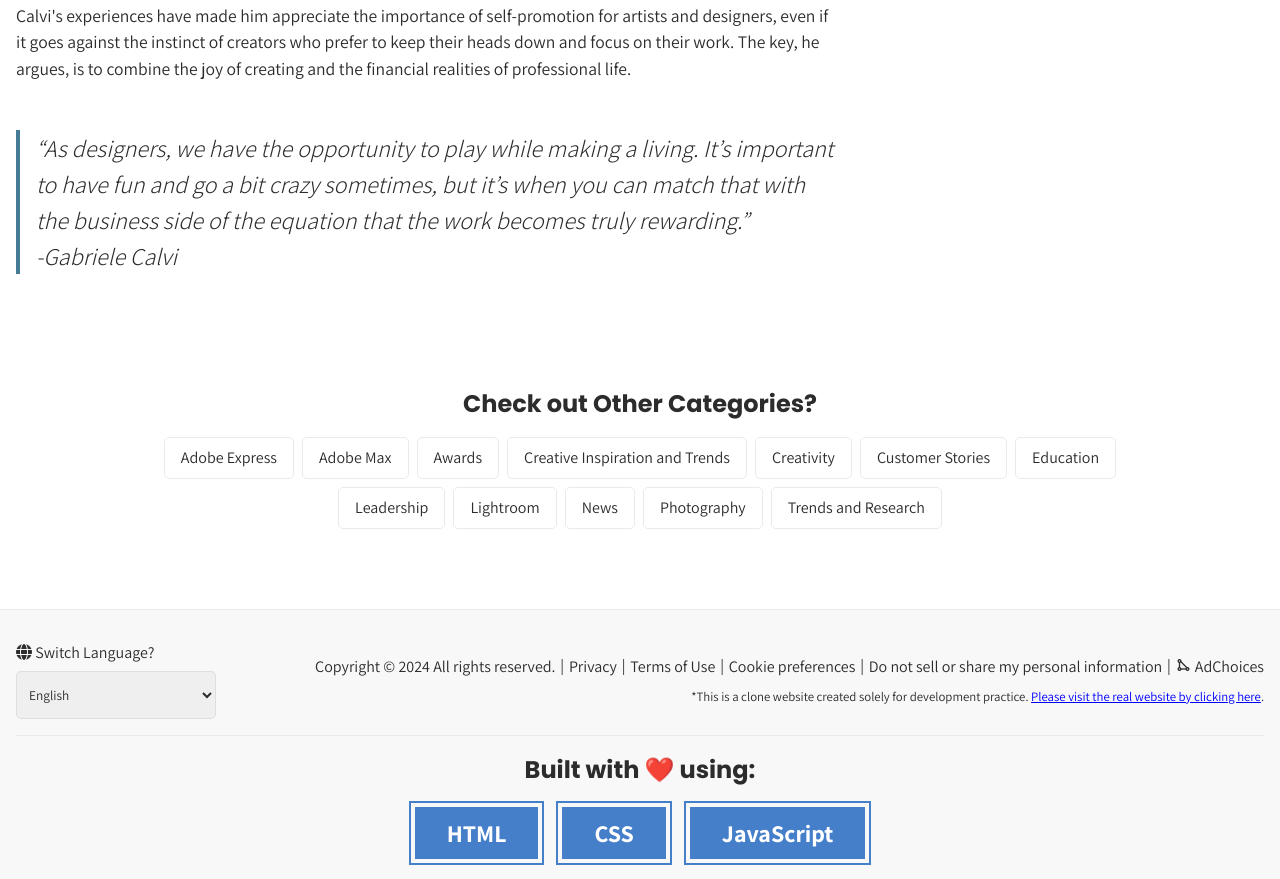
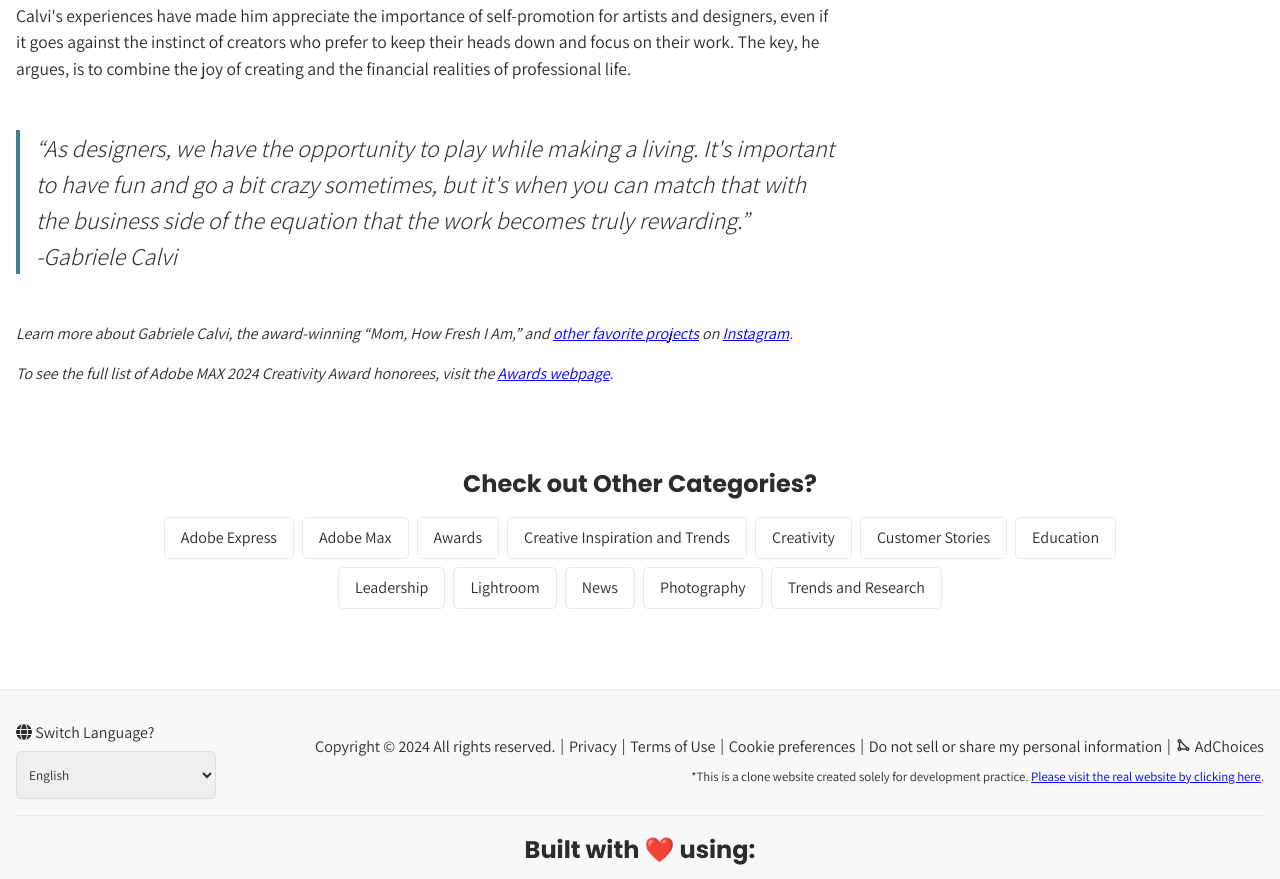
Before and after one commit to s9poa/adobe-blog, a plain HTML site: page html/pages/article-v2.html in a window 1280 px wide. Shown: the part 3610-4489 px from the top of the page. Drawn offline with nearby package versions, Linux system fonts and the light colour scheme.

Commit message:
Completed article-v2.html

```diff
--- a/css/pages/article.css
+++ b/css/pages/article.css
@@ -161,6 +161,11 @@ main .article__left-grid .txt-grouping .article-quote {
     font-size: 1.5rem;
     margin-block: 2rem;
     font-weight: 300;
+}
+main .article__left-grid .txt-grouping .ending-statement {
+    font-size: 1rem;
+    font-style: italic;
+
 }
 main .article__left-grid .article-img-credits {
     text-align: center;
--- a/html/pages/article-v2.html
+++ b/html/pages/article-v2.html
@@ -254,7 +254,9 @@
             <p>In addition to relying on Adobe technologies to create his art, Calvi is a long-time user and proponent of <a href="../../404.html">Behance</a> to showcase his work. As a student, he would spend hours on the platform scrolling through other artists' creations and dreaming about the day one of his own projects would be showcased on the site.</p>
             <p>Success finally came with “Vanitas,” gaining Calvi widespread attention that helped him expand his client base from Italy to the rest of the world. “Behance has played a huge role in helping me build my career. To this day, thinking about the GIFs and illustrations that will go up on a project's profile has become an integral part of my process,” he says.</p>
             <p>Calvi's experiences have made him appreciate the importance of self-promotion for artists and designers, even if it goes against the instinct of creators who prefer to keep their heads down and focus on their work. The key, he argues, is to combine the joy of creating and the financial realities of professional life.</p>
-            <p class="article-quote">“As designers, we have the opportunity to play while making a living. It’s important to have fun and go a bit crazy sometimes, but it’s when you can match that with the business side of the equation that the work becomes truly rewarding.”<br>-Gabriele Calvi</p>
+            <p class="article-quote">“As designers, we have the opportunity to play while making a living. It's important to have fun and go a bit crazy sometimes, but it's when you can match that with the business side of the equation that the work becomes truly rewarding.”<br>-Gabriele Calvi</p>
+            <p class="ending-statement">Learn more about Gabriele Calvi, the award-winning “Mom, How Fresh I Am,” and <a href="../../404.html">other favorite projects</a> on <a href="../../404.html">Instagram</a>.</p>
+            <p class="ending-statement">To see the full list of Adobe MAX 2024 Creativity Award honorees, visit the <a href="../../404.html">Awards webpage</a>.</p>
           </div>
         </div>
         <div class="article__right-grid">
```
